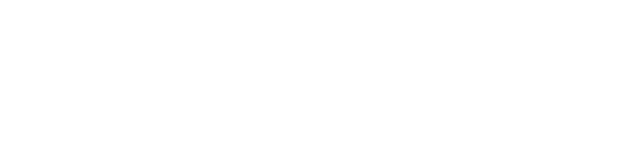
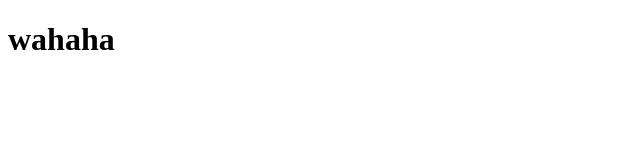
Before and after one commit to ricardo1422/cursoGit, a plain HTML site: page index.html in a window 1280 px wide. Shown: the whole page, without its empty margins (0-640 px from the left). Drawn offline with Linux system fonts and the light colour scheme.

Commit message:
Cambios en rama desarrollo

```diff
--- a/index.html
+++ b/index.html
@@ -6,6 +6,6 @@
     <title>CursoGit</title>
 </head>
 <body>
-
+    <main><h1>wahaha</h1></main>
 </body>
 </html>
```
Also changed, not shown: wahaha.html (+4 -1 lines).
